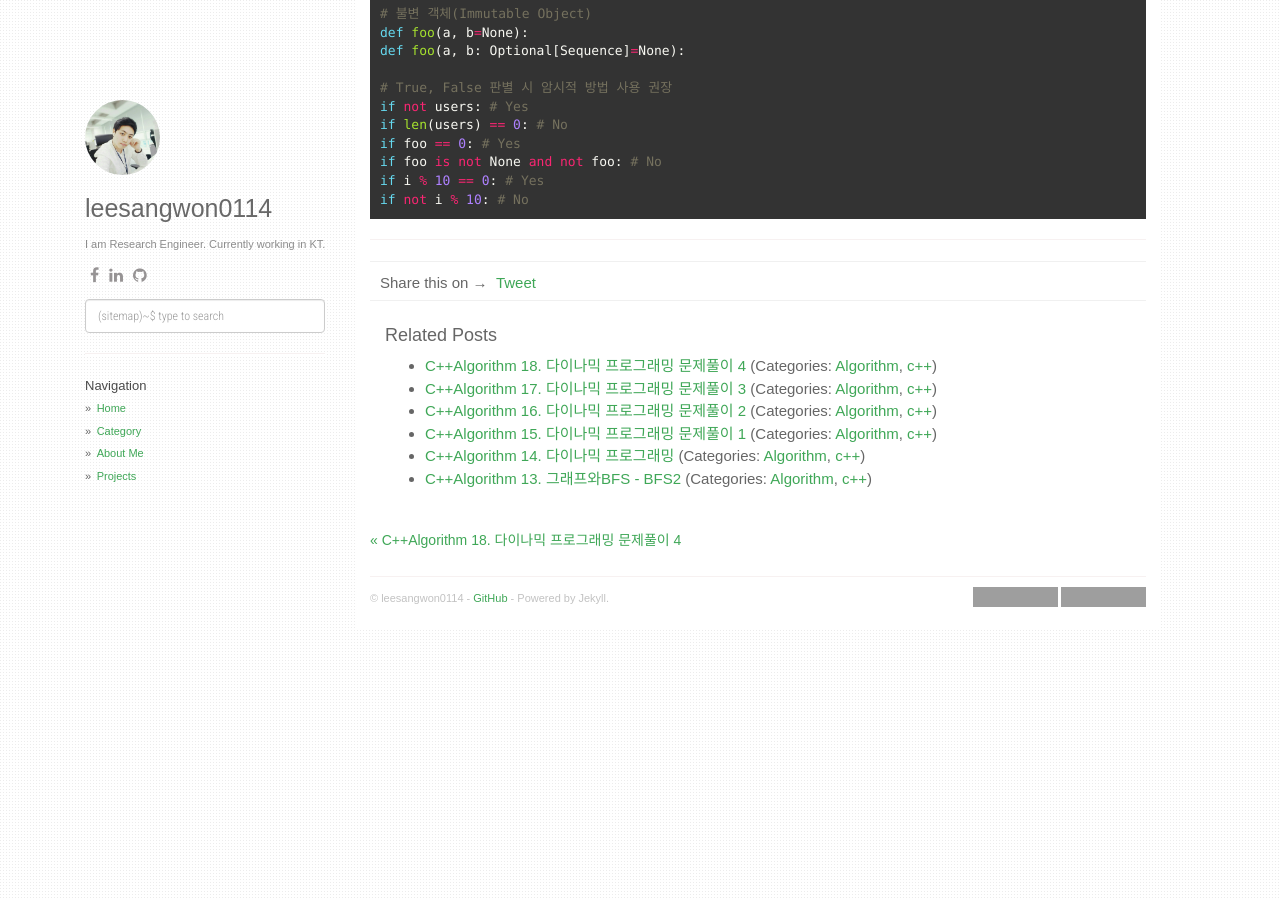
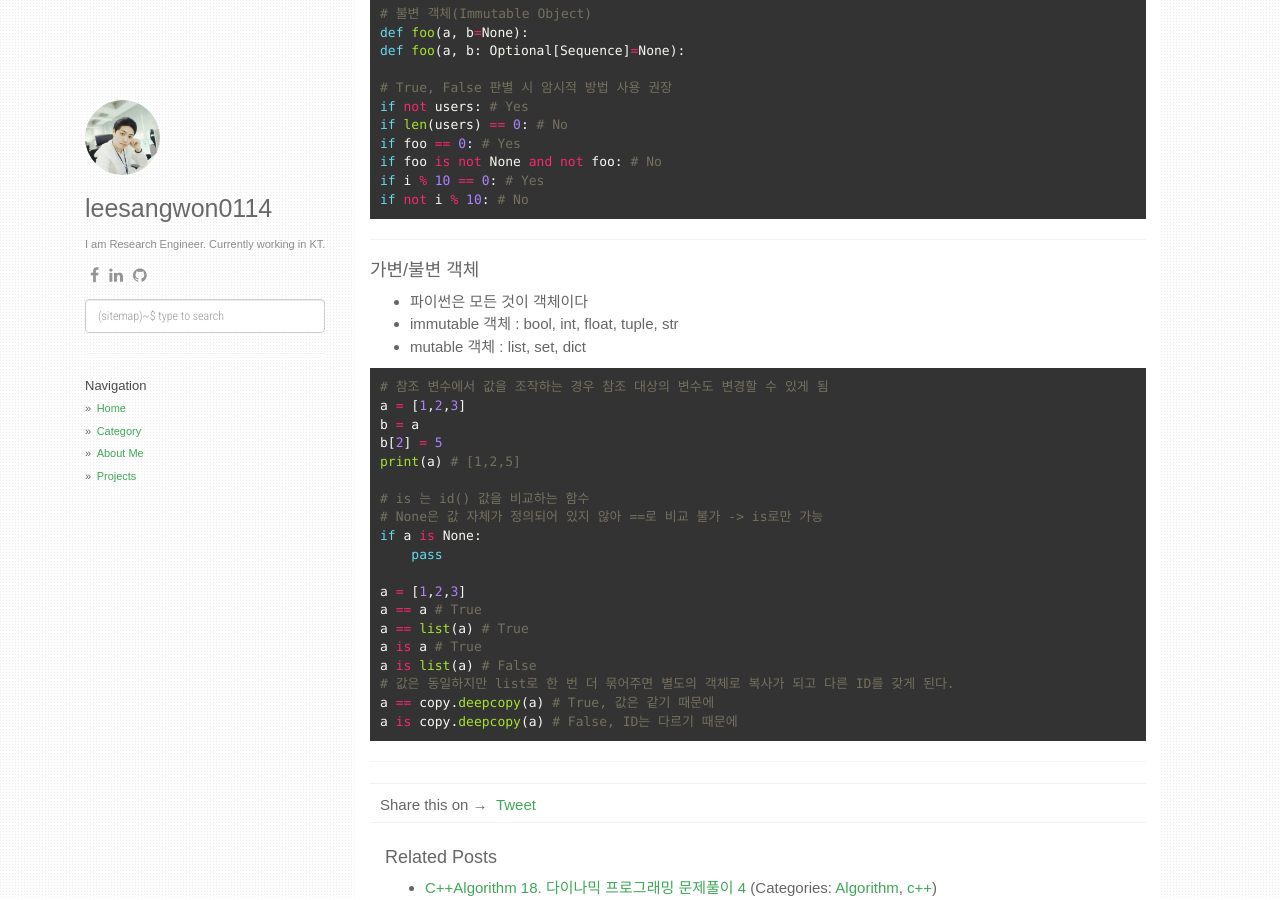
Before and after one commit to leesangwon0114/leesangwon0114.github.io, a Jekyll site: the page built from _posts/2021-12-27-PythonAlgorithm_1.파이썬 기초.markdown, in a window 1280 px wide and 900 px high, scrolled down 1821 px. Built offline with Jekyll 4.4.1, drawn with Linux system fonts in a browser that asks for light colours; nearby versions of some CDN libraries; comment, search, counter and statistics services are not loaded; grey boxes are pictures that could not be loaded.

Commit message:
Update 2021-12-27-PythonAlgorithm_1.파이썬 기초.markdown

````diff
--- a/_posts/2021-12-27-PythonAlgorithm_1.파이썬 기초.markdown
+++ b/_posts/2021-12-27-PythonAlgorithm_1.파이썬 기초.markdown
@@ -121,3 +121,32 @@ if not i % 10: # No
 ```
 
 ---
+
+#### 가변/불변 객체
+
+- 파이썬은 모든 것이 객체이다
+- immutable 객체 :  bool, int, float, tuple, str
+- mutable 객체 : list, set, dict
+
+``` python
+# 참조 변수에서 값을 조작하는 경우 참조 대상의 변수도 변경할 수 있게 됨
+a = [1,2,3]
+b = a
+b[2] = 5
+print(a) # [1,2,5]
+
+# is 는 id() 값을 비교하는 함수
+# None은 값 자체가 정의되어 있지 않아 ==로 비교 불가 -> is로만 가능
+if a is None:
+    pass
+
+a = [1,2,3]
+a == a # True
+a == list(a) # True
+a is a # True
+a is list(a) # False
+# 값은 동일하지만 list로 한 번 더 묶어주면 별도의 객체로 복사가 되고 다른 ID를 갖게 된다.
+a == copy.deepcopy(a) # True, 값은 같기 때문에
+a is copy.deepcopy(a) # False, ID는 다르기 때문에
+```
+---
````
